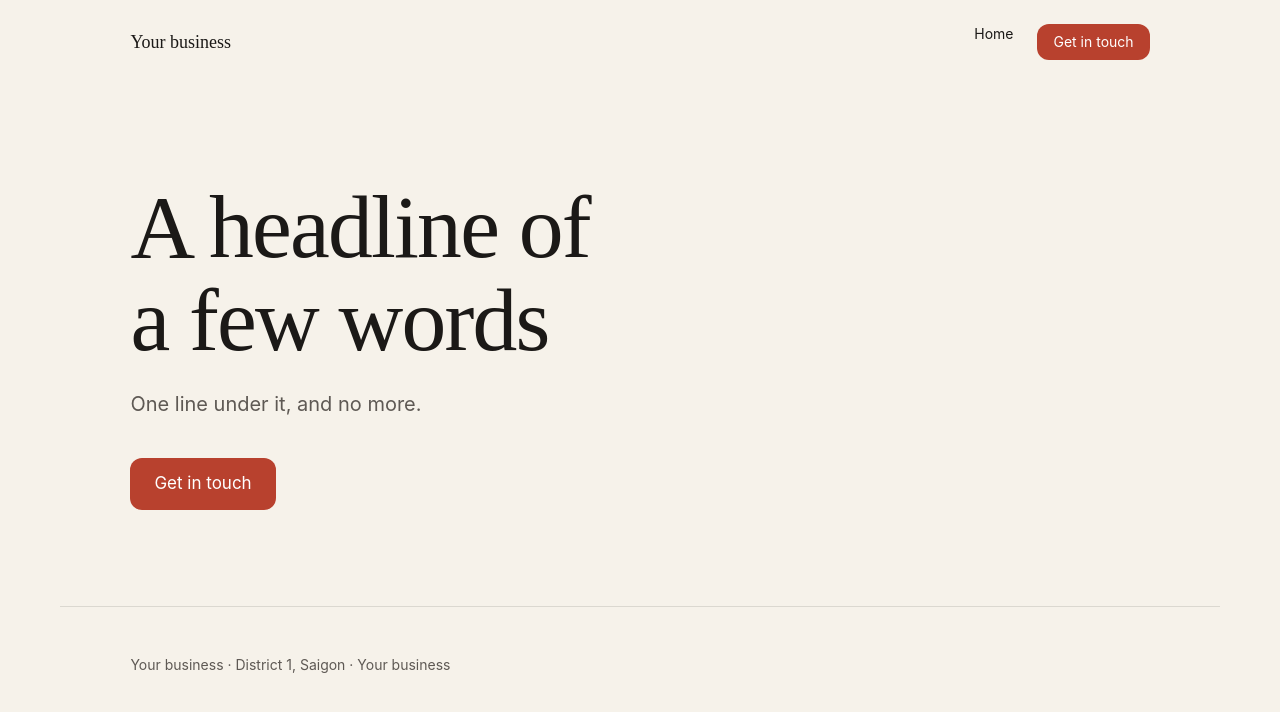
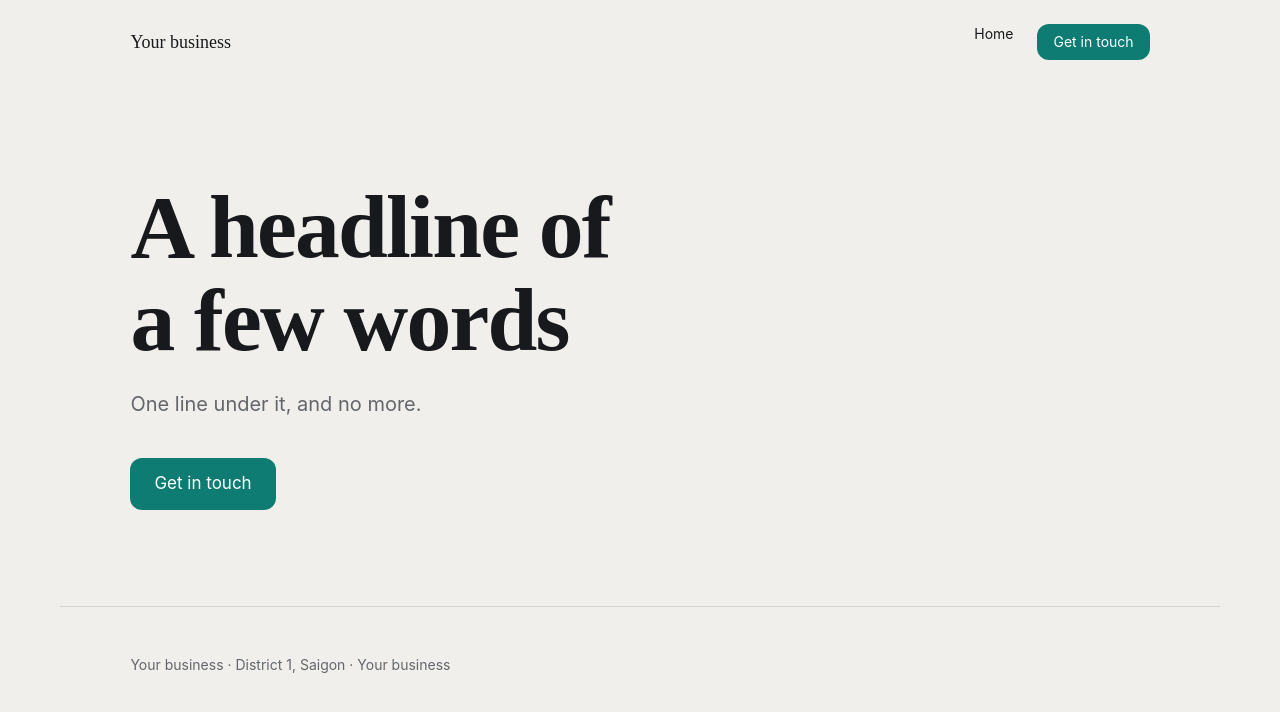
Before and after one commit to ThanhNV121097/project-dc91cc2d, a React (Vite) app in the folder code/frontend/: page / in a window 1280 px wide. Shown: the top 712 px of the page. Built offline with nearby package versions, Linux system fonts and the light colour scheme.

Commit message:
chore: edit code/frontend/src/theme.css

```diff
--- a/code/frontend/src/theme.css
+++ b/code/frontend/src/theme.css
@@ -2,17 +2,19 @@
    these, so the owner changes the whole site by changing a value here — in
    the Studio, without a rebuild. Components never carry a raw colour. */
 :root {
-  --ground: #F6F2EA;
+  /* Graphite and titanium, with one jade accent — the metals and finishes
+     the accessories themselves come in, not a cream/terracotta default. */
+  --ground: #F0EFEC;
   --surface: #FFFFFF;
-  --ink: #1B1917;
-  --ink-soft: #5E5954;
-  --accent: #B8412E;
+  --ink: #17191C;
+  --ink-soft: #63666B;
+  --accent: #0E7C73;
   --accent-ink: #FFFFFF;
-  --line: rgba(27, 25, 23, 0.12);
+  --line: rgba(23, 25, 28, 0.12);
 
-  --font-display: "Fraunces";
+  --font-display: "Space Grotesk";
   --font-body: "Inter";
-  --weight-display: 500;
+  --weight-display: 600;
   --tracking-display: -0.02em;
 
   --radius: 12px;
@@ -29,8 +31,8 @@
   --space-8: 32px;
   --space-12: 48px;
   --space-16: 64px;
-  --shadow-sm: 0 1px 2px rgba(27, 25, 23, 0.06);
-  --shadow-md: 0 8px 24px -12px rgba(27, 25, 23, 0.25);
+  --shadow-sm: 0 1px 2px rgba(23, 25, 28, 0.06);
+  --shadow-md: 0 8px 24px -12px rgba(23, 25, 28, 0.25);
   --duration-fast: 120ms;
   --duration-base: 220ms;
   --ease-out: cubic-bezier(0.2, 0.7, 0.2, 1);
```
